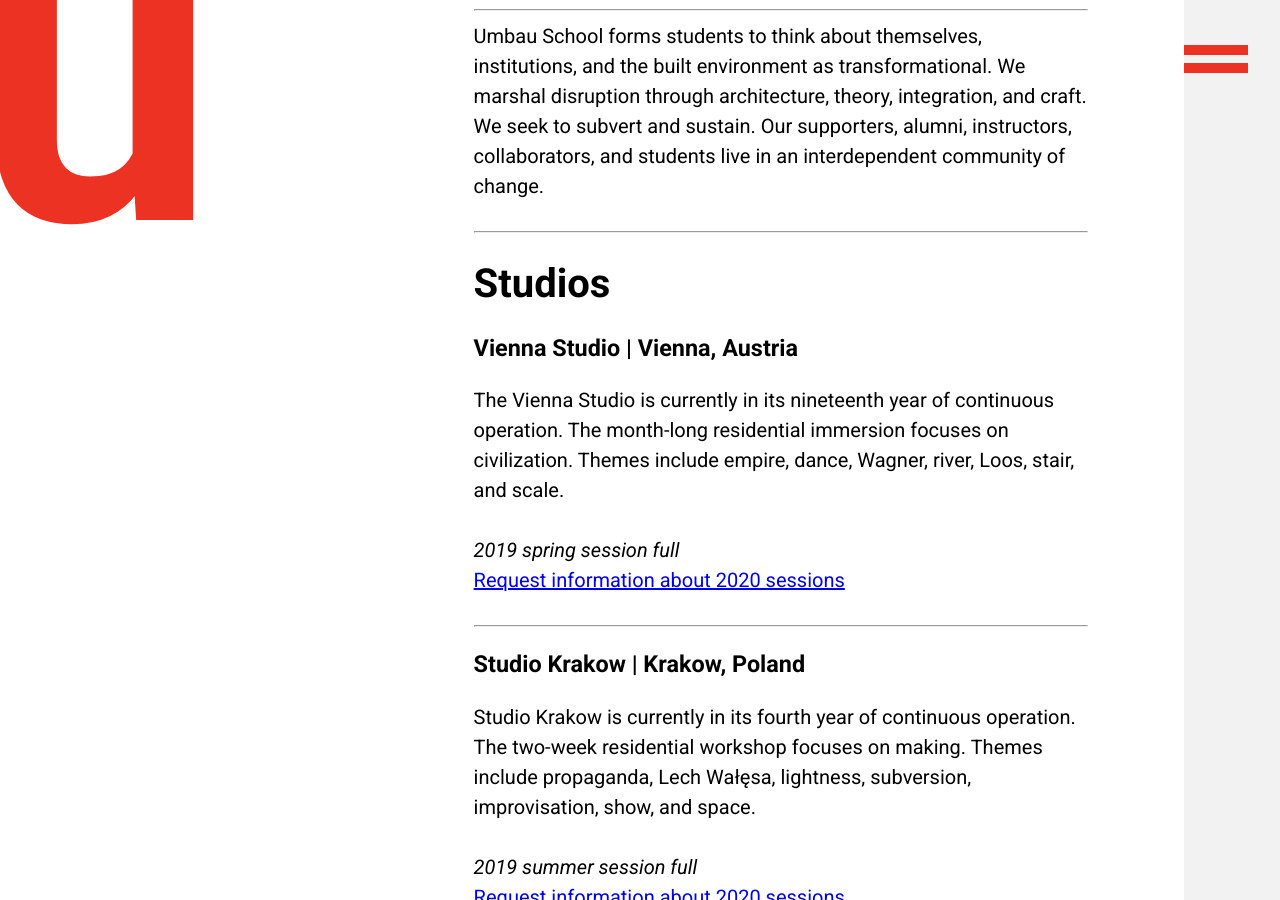
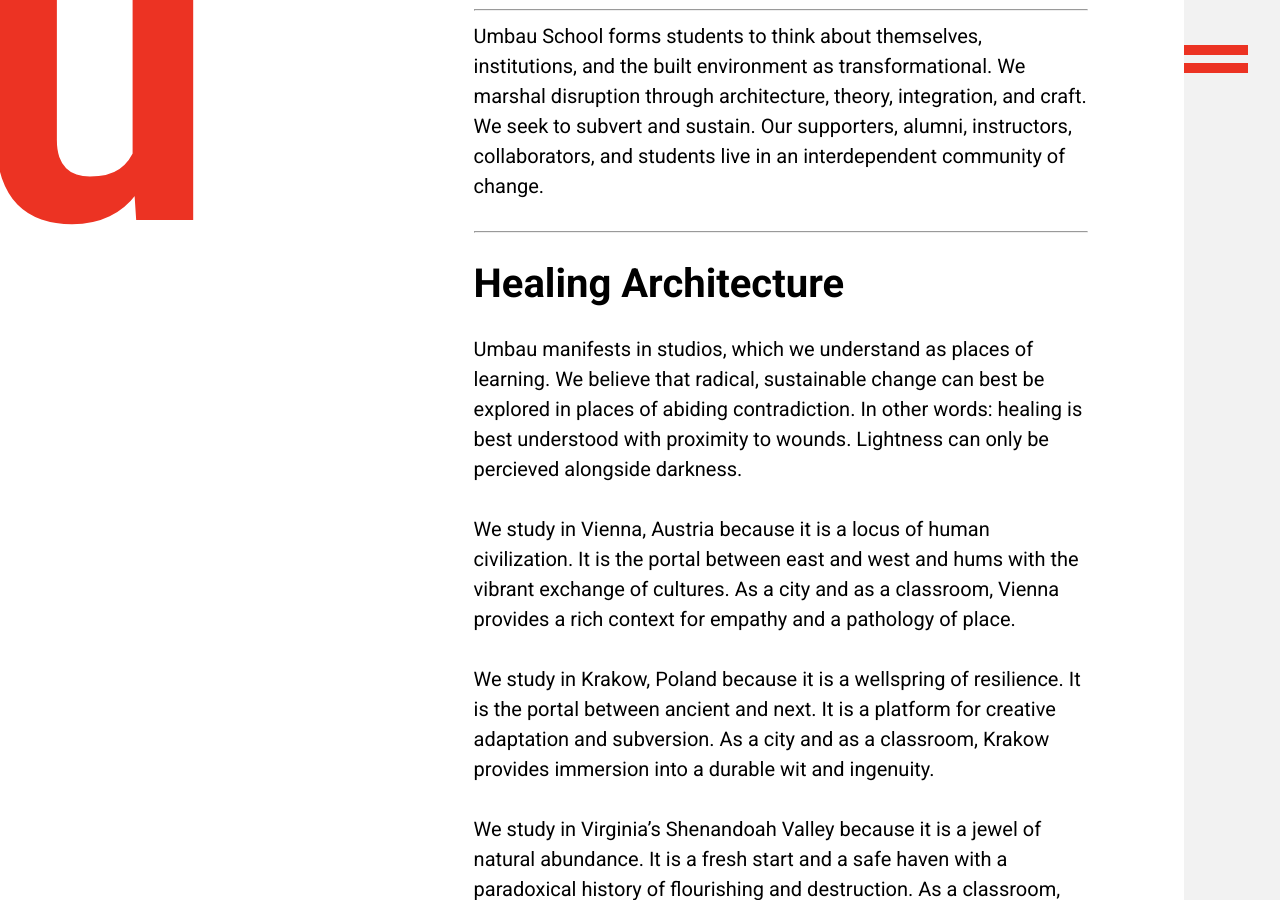
Before and after one commit to umbauschool/umbauschool.github.io, a Jekyll site: the page built from index.md, in a window 1280 px wide and 900 px high, scrolled down 1527 px. Built offline with Jekyll 4.4.1, drawn with Linux system fonts in a browser that asks for light colours; some of the changed text lies outside the part shown.

Commit message:
Update index.md

```diff
--- a/index.md
+++ b/index.md
@@ -20,8 +20,17 @@
 
 Umbau School forms students to think about themselves, institutions, and the built environment as transformational. We marshal disruption through architecture, theory, integration, and craft. We seek to subvert and sustain. Our supporters, alumni, instructors, collaborators, and students live in an interdependent community of change.
 
+***
 
+# Healing Architecture
 
+Umbau manifests in studios, which we understand as places of learning. We believe that radical, sustainable change can best be explored in places of abiding contradiction. In other words: healing is best understood with proximity to wounds. Lightness can only be percieved alongside darkness.
+
+We study in Vienna, Austria because it is a locus of human civilization. It is the portal between east and west and hums with the vibrant exchange of cultures. As a city and as a classroom, Vienna provides a rich context for empathy and a pathology of place.
+
+We study in Krakow, Poland because it is a wellspring of resilience. It is the portal between ancient and next. It is a platform for creative adaptation and subversion. As a city and as a classroom, Krakow provides immersion into a durable wit and ingenuity.
+
+We study in Virginia's Shenandoah Valley because it is a jewel of natural abundance. It is a fresh start and a safe haven with a paradoxical history of flourishing and destruction. As a classroom, Shenandoah provides an opportunity for reconciliation.
 
 ***
 
```
Also changed, not shown: other parts of index.md (+4 -17 lines).
